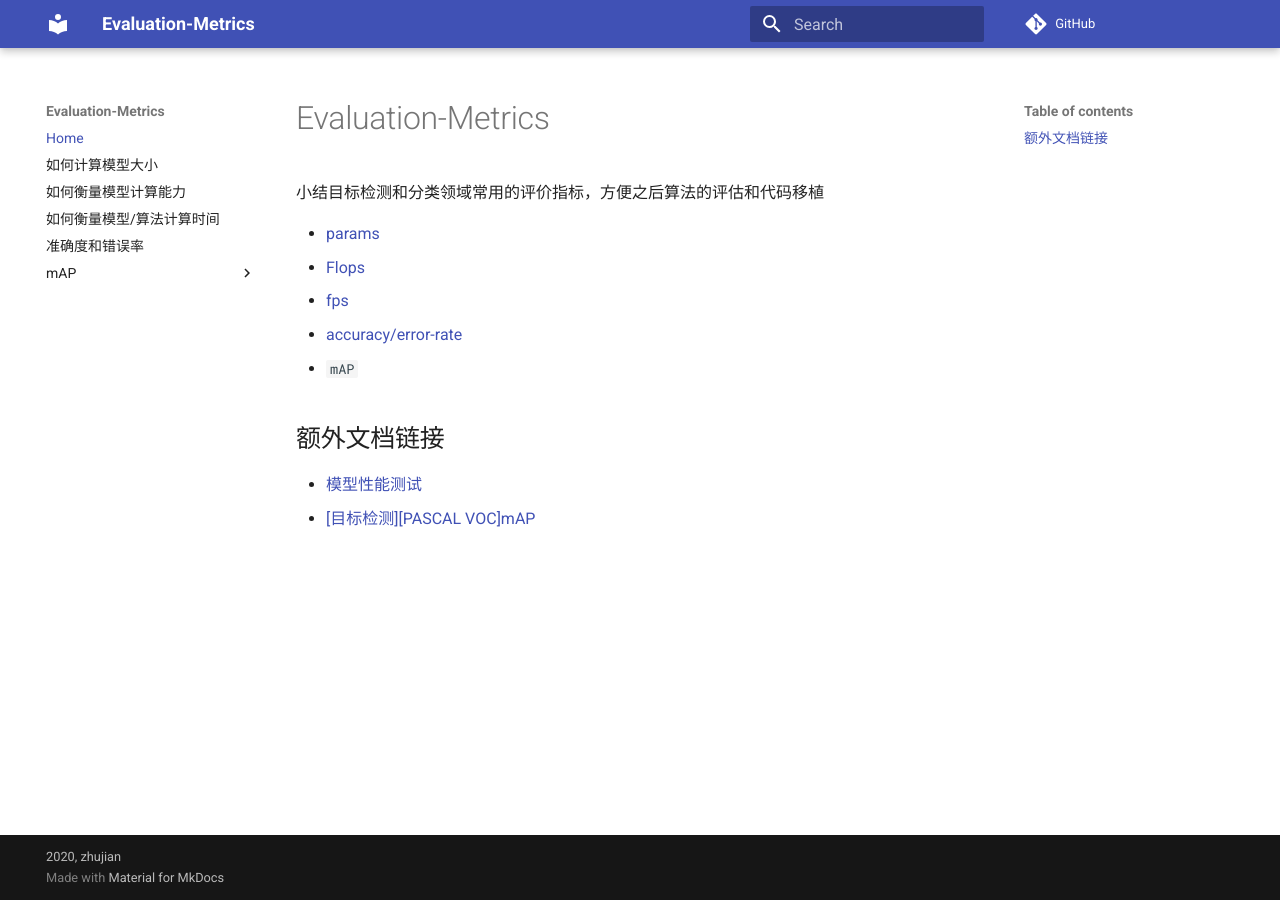
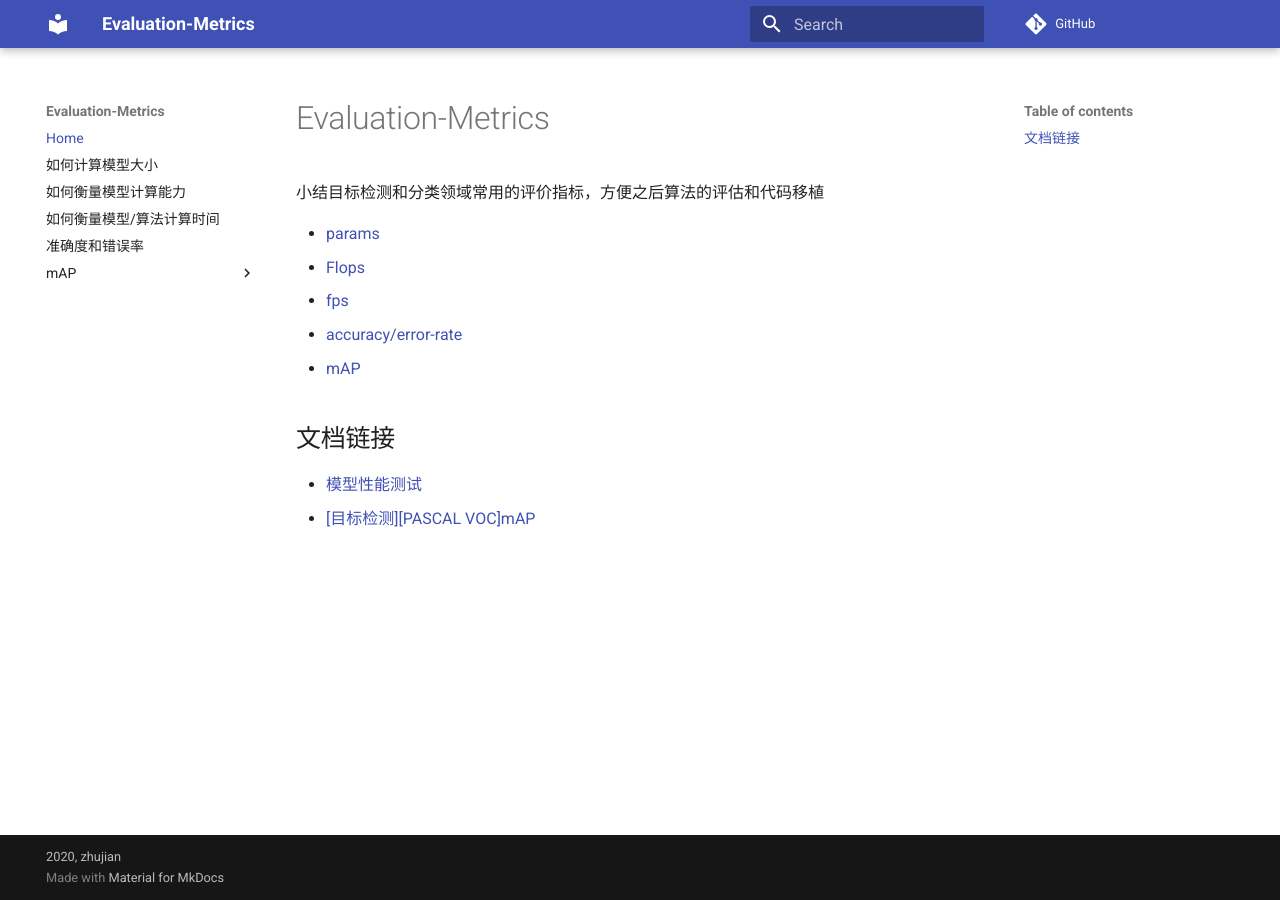
Before and after one commit to deep-learning-algorithm/Evaluation-Metrics, an MkDocs documentation site: the page built from docs/index.md, in a window 1280 px wide. Built offline with MkDocs 1.6.1 and Material for MkDocs 9.7.7, drawn with Linux system fonts in a browser that asks for light colours; comment, search, counter and statistics services are not loaded.

Commit message:
docs(index): 更新链接

```diff
--- a/docs/index.md
+++ b/docs/index.md
@@ -6,9 +6,9 @@
 * [Flops](flops.md)
 * [fps](fps.md)
 * [accuracy/error-rate](acc-err.md)
-* `mAP`
+* [mAP](map/index.md)
 
-## 额外文档链接
+## 文档链接
 
 * [模型性能测试](https://blog.zhujian.life/posts/4bc9fe45.html)
 * [[目标检测][PASCAL VOC]mAP](https://blog.zhujian.life/posts/d817618d.html)
```
